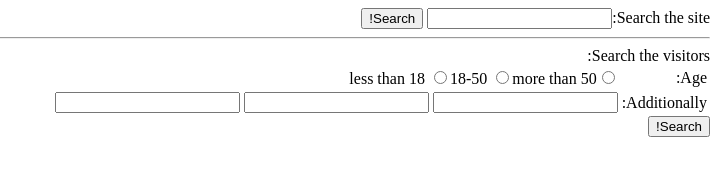
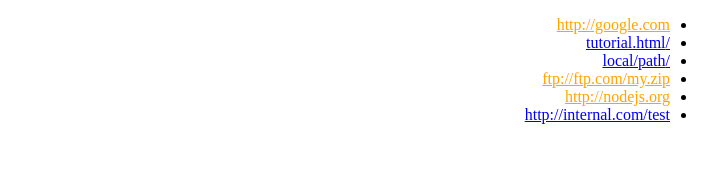
Before and after one commit to mohammadpiriyan/mohammadpiriyan_hw9_mktab90, a plain HTML site: page Q1/index.html in a window 1280 px wide. Shown: the whole page, without its empty margins (562-1280 px from the left). Drawn offline with Linux system fonts and the light colour scheme.

Commit message:
end task2

```diff
--- a/Q1/index.html
+++ b/Q1/index.html
@@ -8,43 +8,14 @@
     <title>Document</title>
   </head>
   <body>
-    <form name="search">
-      <label>Search the site:<input type="text" name="search" /></label>
-      <input type="submit" value="Search!" />
-    </form>
-    <hr />
-    <form name="search-person">
-      Search the visitors:
-      <table id="age-table">
-        <tbody>
-          <tr>
-            <td>Age:</td>
-            <td id="age-list">
-              <label>
-                <input type="radio" name="age" value="young" />less than
-                18</label
-              >
-              <label>
-                <input type="radio" name="age" value="mature" />18-50</label
-              >
-              <label>
-                <input type="radio" name="age" value="senior" />more than
-                50</label
-              >
-            </td>
-          </tr>
-          <tr>
-            <td>Additionally:</td>
-            <td>
-              <input type="text" name="info[0]" />
-              <input type="text" name="info[1]" />
-              <input type="text" name="info[2]" />
-            </td>
-          </tr>
-        </tbody>
-      </table>
-      <input type="submit" value="Search!" />
-    </form>
+    <ul>
+      <li><a href="#google">http://google.com</a></li>
+      <li><a href="#tutorial">/tutorial.html</a></li>
+      <li><a href="#local">/local/path</a></li>
+      <li><a href="#ftp">ftp://ftp.com/my.zip</a></li>
+      <li><a href="#node">http://nodejs.org</a></li>
+      <li><a href="#internal">http://internal.com/test</a></li>
+    </ul>
   </body>
   <script src="script.js"></script>
 
--- a/Q1/script.js
+++ b/Q1/script.js
@@ -1,21 +1,11 @@
+const links = document.querySelectorAll("a");
 
 
-const table = document.querySelector("#age-table");
-console.log(table);
-
-const labels = table.querySelectorAll("label");
-console.log(labels);
-
-const age = table.querySelector("td:first-child").innerHTML;
-console.log(age);
-
-
-const form = document.querySelector('[name="search-person"]');
-console.log(form);
-
-const firstInput = form.querySelector("input:first-child");
-console.log(firstInput);
-
-const lastInputs = form.querySelectorAll("input:last-child");
-const lastInput = lastInputs[lastInputs.length - 1];
-console.log(lastInput);
+links.forEach((link) => {
+  if (
+    link.innerHTML.includes("://") &&
+    !link.innerHTML.includes("http://internal.com")
+  ) {
+    link.setAttribute("style", "color:orange;");
+  }
+});
```
